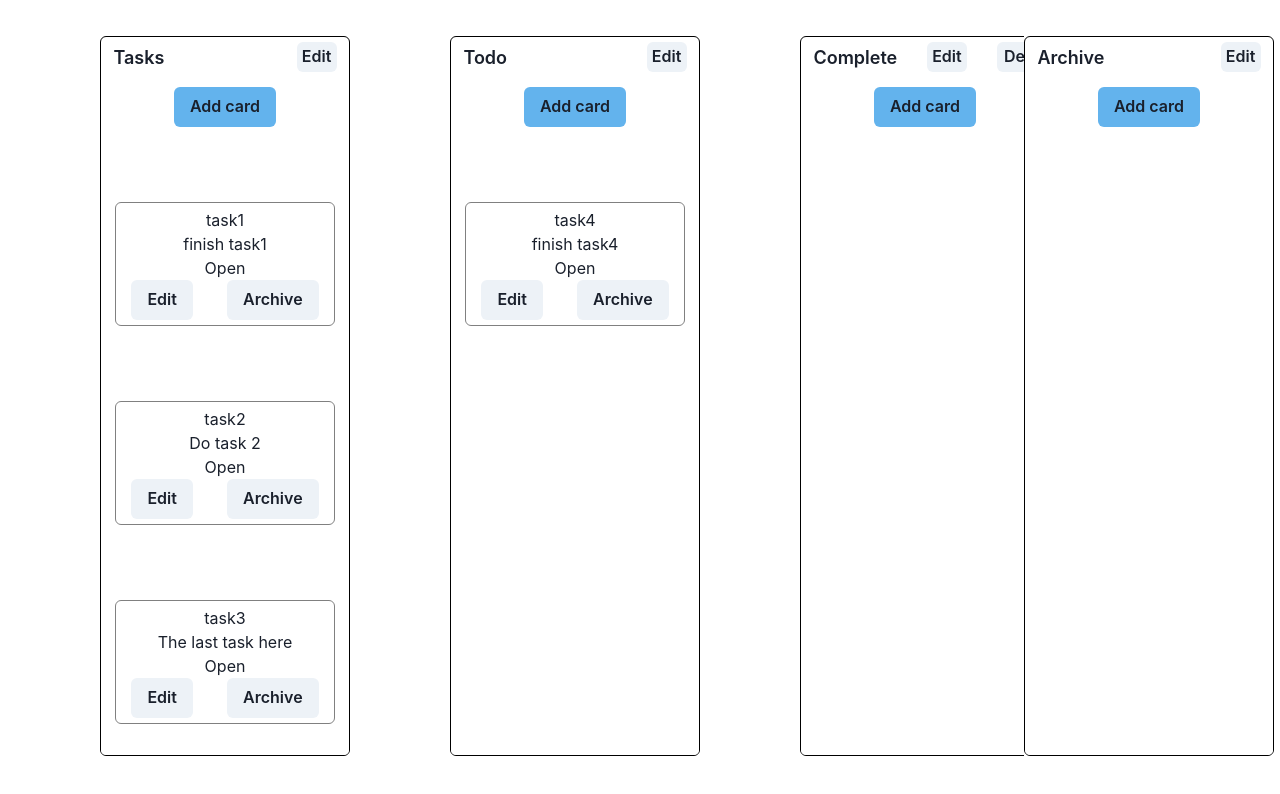
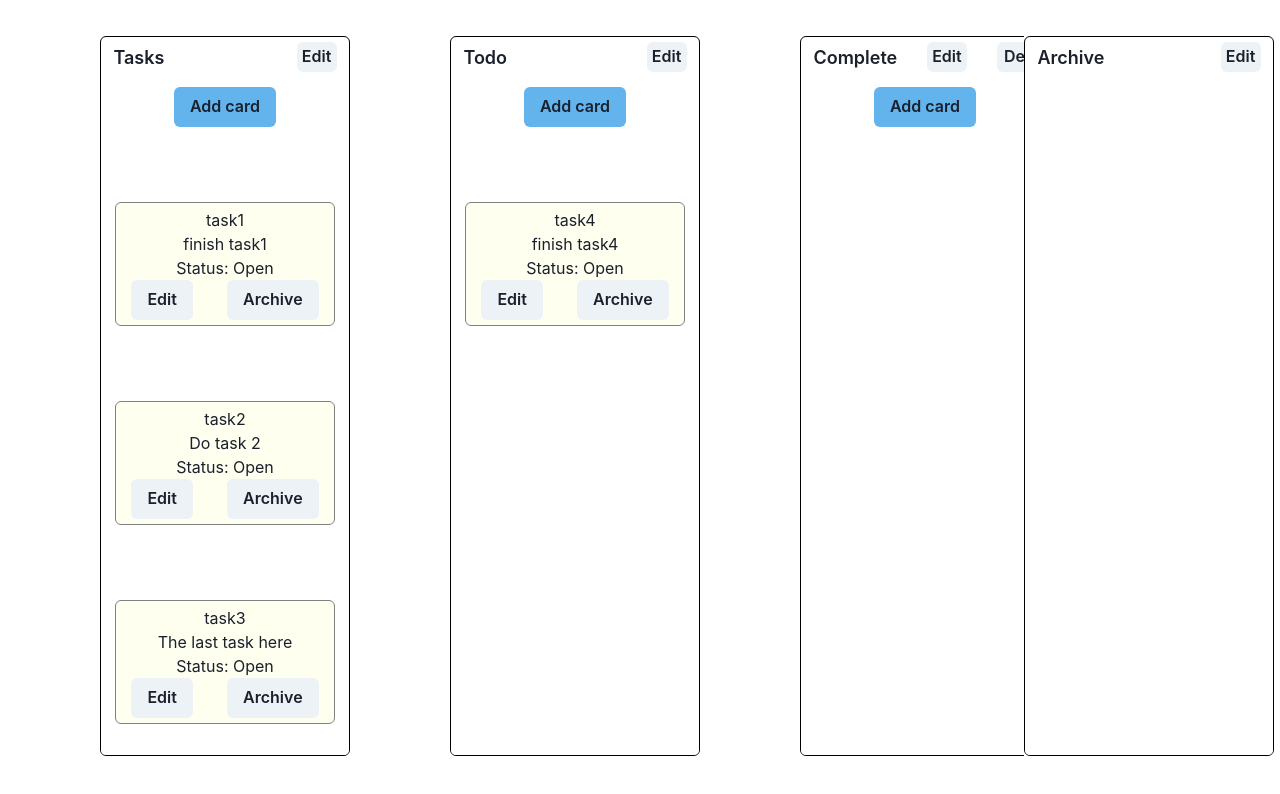
Before and after one commit to GriffinMcLennan/kahnboard, a Next.js app: page / in a window 1280 px wide. Shown: the top 794 px of the page. Built offline with nearby package versions, Linux system fonts and the light colour scheme.

Commit message:
fix: clean up archive

```diff
--- a/src/components/Card/index.tsx
+++ b/src/components/Card/index.tsx
@@ -31,6 +31,8 @@ interface CardType {
     description: string;
     status: boolean;
 }
+
+const ARCHIVE_IND = 0;
 
 const Card = ({ board, setBoard, columnInd, cardInd }: CardProps) => {
     const [name, setName] = useState("");
@@ -110,11 +112,12 @@ const Card = ({ board, setBoard, columnInd, cardInd }: CardProps) => {
                 alignItems="center"
                 opacity={isDragging ? 0 : 1}
                 padding="5px"
+                backgroundColor="yellow.50"
             >
                 <Text>{cardData.name}</Text>
                 <Text>{cardData.description}</Text>
-                <Text>{cardData.status ? "Closed" : "Open"}</Text>
-                <Flex justifyContent="space-between" width="90%">
+                <Text>Status: {cardData.status ? "Closed" : "Open"}</Text>
+                <Flex display={columnInd === ARCHIVE_IND ? "none" : "flex"} justifyContent="space-between" width="90%">
                     <Button onClick={onOpen}>Edit</Button>
                     <Button onClick={archive}>Archive</Button>
                 </Flex>
--- a/src/components/Column/index.tsx
+++ b/src/components/Column/index.tsx
@@ -21,6 +21,7 @@ interface ColumnType {
 }
 
 const ARCHIVE_BOARD = -1;
+const ARCHIVE_IND = 0;
 
 const CardColumn: React.FC<ColumnProps> = ({ columnInd, board, setBoard }) => {
     const [title, setTitle] = useState("");
@@ -114,7 +115,14 @@ const CardColumn: React.FC<ColumnProps> = ({ columnInd, board, setBoard }) => {
                     )}
                 </Flex>
 
-                <Button mt="15px" minHeight="40px" minWidth="100px" backgroundColor="blue.300" onClick={addOnOpen}>
+                <Button
+                    display={columnInd === ARCHIVE_IND ? "none" : "block"}
+                    mt="15px"
+                    minHeight="40px"
+                    minWidth="100px"
+                    backgroundColor="blue.300"
+                    onClick={addOnOpen}
+                >
                     Add card
                 </Button>
 
--- a/src/components/KanbanBoard/index.tsx
+++ b/src/components/KanbanBoard/index.tsx
@@ -86,7 +86,7 @@ const KanbanBoard = () => {
                         </Flex>
                     ))}
                     <ColumnDropZone columnInd={board.length} board={board} setBoard={setBoard} />
-                    <Button margin="60px" minWidth="100px" height="40px" onClick={onOpen}>
+                    <Button margin="60px" minWidth="100px" height="40px" onClick={onOpen} backgroundColor="red.300">
                         Add column
                     </Button>
                 </Flex>
```
